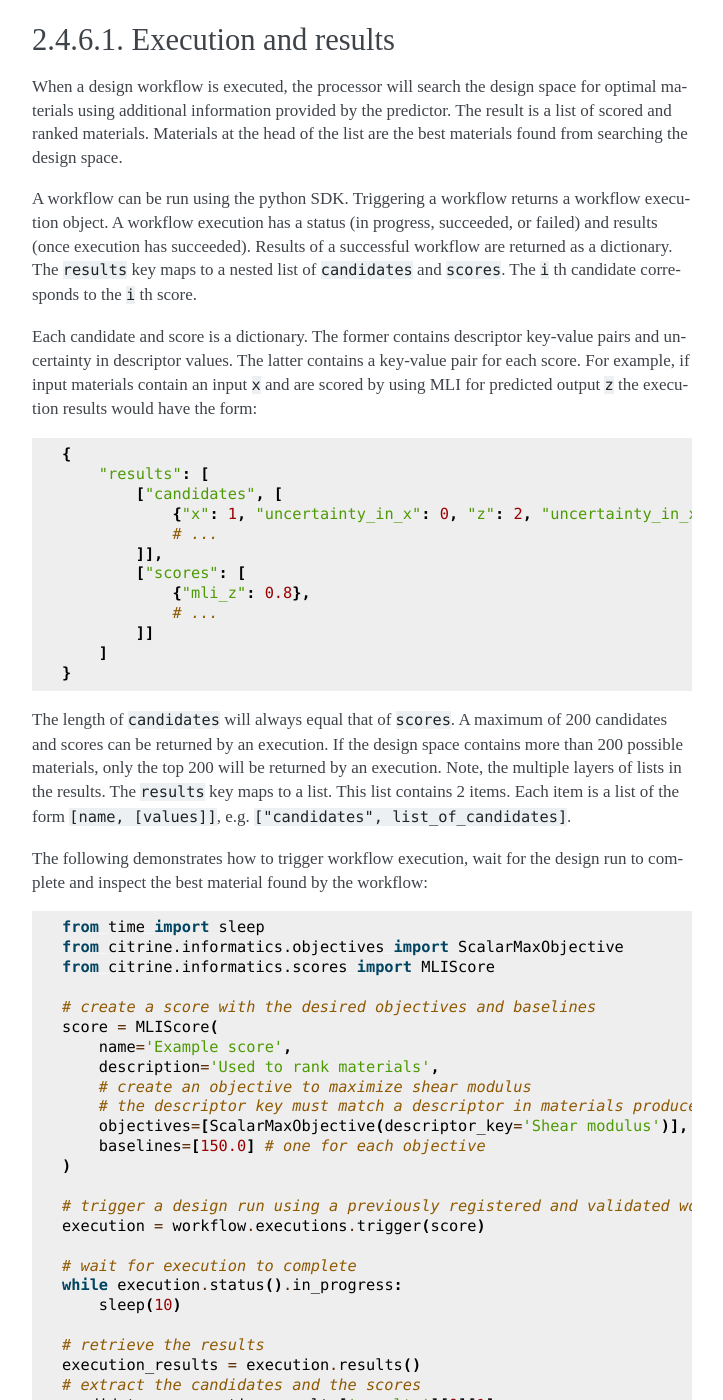
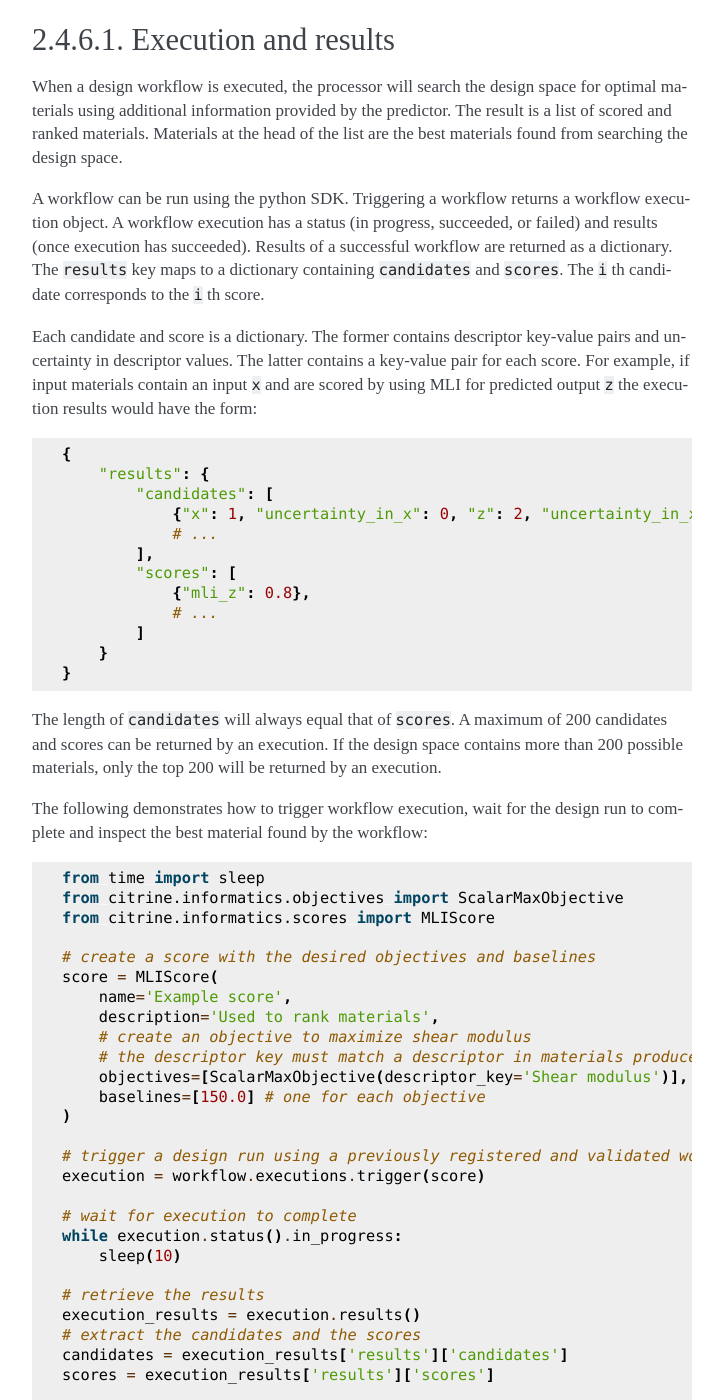
Before and after one commit to CitrineInformatics/citrine-python, a Sphinx documentation site: the page built from docs/source/workflows/design_workflows.rst, in a window 1280 px wide and 1400 px high, scrolled down 834 px. Shown: the whole window, without its empty margins (388-1111 px from the left). Built offline with Sphinx 7.4.7, drawn with Linux system fonts in a browser that asks for light colours.

Commit message:
Updating workflow report format documentation

```diff
--- a/docs/source/workflows/design_workflows.rst
+++ b/docs/source/workflows/design_workflows.rst
@@ -48,7 +48,7 @@ A workflow can be run using the python SDK.
 Triggering a workflow returns a workflow execution object.
 A workflow execution has a status (in progress, succeeded, or failed) and results (once execution has succeeded).
 Results of a successful workflow are returned as a dictionary.
-The ``results`` key maps to a nested list of ``candidates`` and ``scores``.
+The ``results`` key maps to a dictionary containing ``candidates`` and ``scores``.
 The ``i`` th candidate corresponds to the ``i`` th score.
 
 Each candidate and score is a dictionary.
@@ -59,24 +59,21 @@ For example, if input materials contain an input ``x`` and are scored by using M
 .. code:: python
 
    {
-       "results": [
-           ["candidates", [
+       "results": {
+           "candidates": [
                {"x": 1, "uncertainty_in_x": 0, "z": 2, "uncertainty_in_x": 0.1},
                # ...
-           ]],
-           ["scores": [
+           ],
+           "scores": [
                {"mli_z": 0.8},
                # ...
-           ]]
-       ]
+           ]
+       }
    }
 
 The length of ``candidates`` will always equal that of ``scores``.
 A maximum of 200 candidates and scores can be returned by an execution.
 If the design space contains more than 200 possible materials, only the top 200 will be returned by an execution.
-Note, the multiple layers of lists in the results.
-The ``results`` key maps to a list. This list contains 2 items.
-Each item is a list of the form ``[name, [values]]``, e.g. ``["candidates", list_of_candidates]``.
 
 The following demonstrates how to trigger workflow execution, wait for the design run to complete and inspect the best material found by the workflow:
 
```
Also changed, not shown: other parts of docs/source/workflows/design_workflows.rst (+2 -2 lines), docs/source/workflows/performance_workflows.rst (+12 -16 lines).
